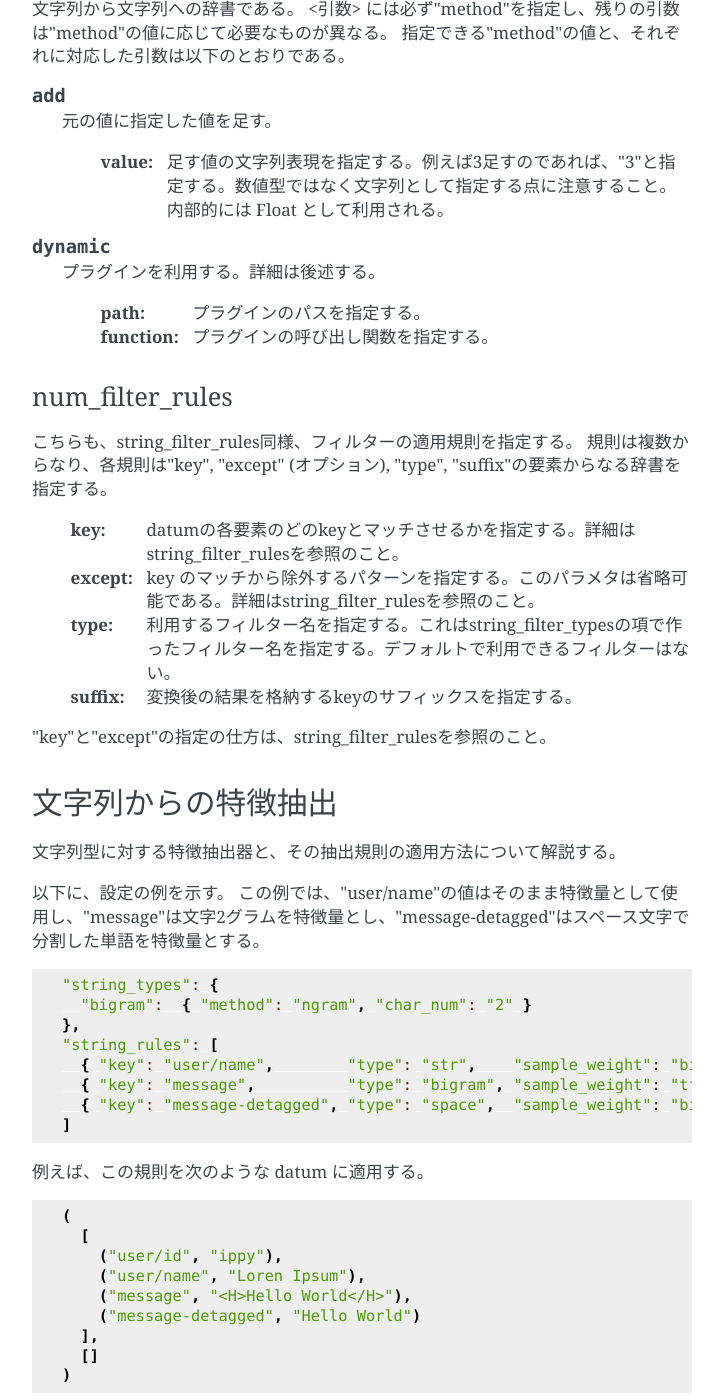
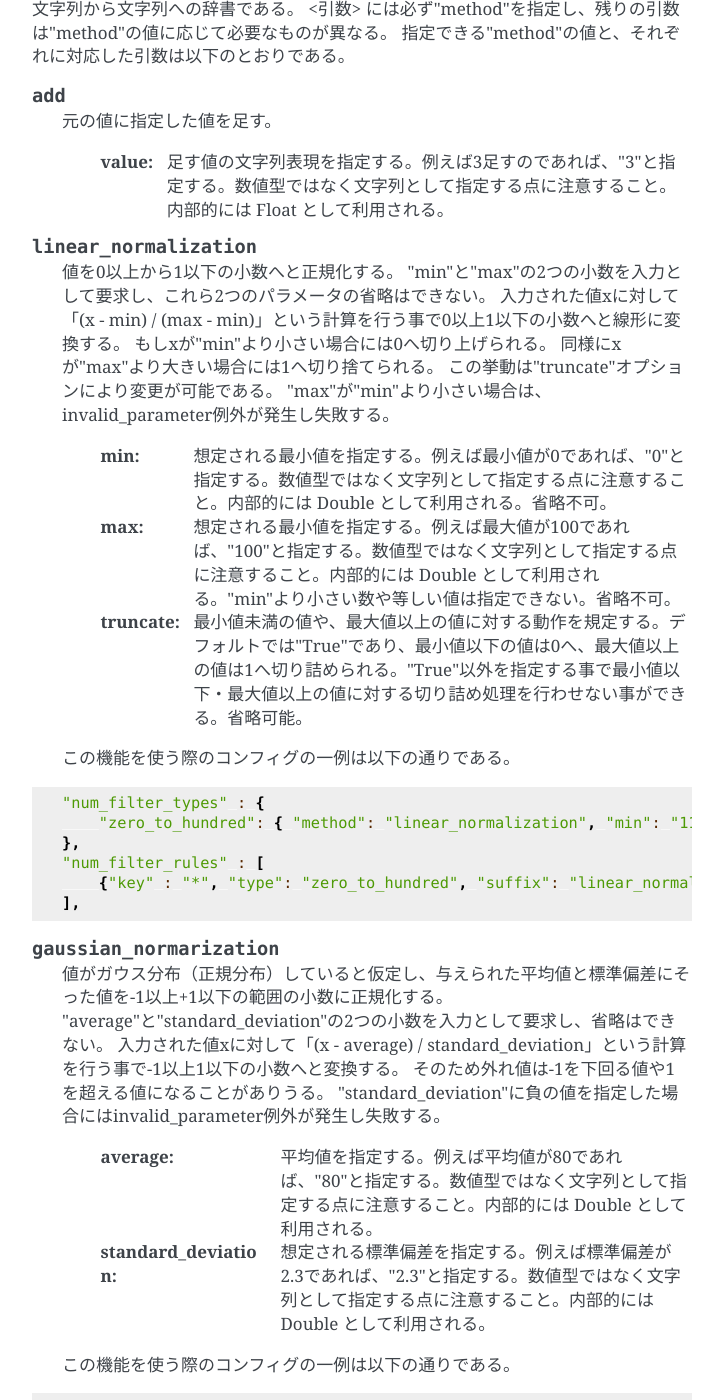
Before and after one commit to jubatus/website, a Sphinx documentation site: the page built from source/ja/fv_convert.rst, in a window 1280 px wide and 1400 px high, scrolled down 6240 px. Shown: the whole window, without its empty margins (388-1111 px from the left). Built offline with Sphinx 7.4.7, drawn with Linux system fonts in a browser that asks for light colours; the version number could not be read and is left out; some of the changed text lies outside the part shown.

Commit message:
add japanese documentation for number normalization filters

```diff
--- a/source/ja/fv_convert.rst
+++ b/source/ja/fv_convert.rst
@@ -254,13 +254,79 @@ num_filter_types
 
   :value:  足す値の文字列表現を指定する。例えば3足すのであれば、"3"と指定する。数値型ではなく文字列として指定する点に注意すること。内部的には Float として利用される。
 
+.. describe:: linear_normalization
+
+ 値を0以上から1以下の小数へと正規化する。
+ "min"と"max"の2つの小数を入力として要求し、これら2つのパラメータの省略はできない。
+ 入力された値xに対して「(x - min) / (max - min)」という計算を行う事で0以上1以下の小数へと線形に変換する。
+ もしxが"min"より小さい場合には0へ切り上げられる。
+ 同様にxが"max"より大きい場合には1へ切り捨てられる。
+ この挙動は"truncate"オプションにより変更が可能である。
+ "max"が"min"より小さい場合は、invalid_parameter例外が発生し失敗する。
+
+  :min:  想定される最小値を指定する。例えば最小値が0であれば、"0"と指定する。数値型ではなく文字列として指定する点に注意すること。内部的には Double として利用される。省略不可。
+  :max:  想定される最小値を指定する。例えば最大値が100であれば、"100"と指定する。数値型ではなく文字列として指定する点に注意すること。内部的には Double として利用される。"min"より小さい数や等しい値は指定できない。省略不可。
+  :truncate:  最小値未満の値や、最大値以上の値に対する動作を規定する。デフォルトでは"True"であり、最小値以下の値は0へ、最大値以上の値は1へ切り詰められる。"True"以外を指定する事で最小値以下・最大値以上の値に対する切り詰め処理を行わせない事ができる。省略可能。
+
+ この機能を使う際のコンフィグの一例は以下の通りである。
+
+.. code-block:: js
+
+    "num_filter_types" : {
+        "zero_to_hundred": { "method": "linear_normalization", "min": "1110", "max":"100" }
+    },
+    "num_filter_rules" : [
+        {"key" : "*", "type": "zero_to_hundred", "suffix": "linear_normalized" }
+    ],
+
+.. describe:: gaussian_normarization
+
+ 値がガウス分布（正規分布）していると仮定し、与えられた平均値と標準偏差にそった値を-1以上+1以下の範囲の小数に正規化する。
+ "average"と"standard_deviation"の2つの小数を入力として要求し、省略はできない。
+ 入力された値xに対して「(x - average) / standard_deviation」という計算を行う事で-1以上1以下の小数へと変換する。
+ そのため外れ値は-1を下回る値や1を超える値になることがありうる。
+ "standard_deviation"に負の値を指定した場合にはinvalid_parameter例外が発生し失敗する。
+
+  :average:  平均値を指定する。例えば平均値が80であれば、"80"と指定する。数値型ではなく文字列として指定する点に注意すること。内部的には Double として利用される。
+  :standard_deviation:  想定される標準偏差を指定する。例えば標準偏差が2.3であれば、"2.3"と指定する。数値型ではなく文字列として指定する点に注意すること。内部的には Double として利用される。
+
+ この機能を使う際のコンフィグの一例は以下の通りである。
+
+.. code-block:: js
+
+    "num_filter_types" : {
+        "gaussian_80_2.3": { "method": "gaussian_normalization", "average": "80", "standard_deviation":"2.3" }
+    },
+    "num_filter_rules" : [
+        {"key" : "*", "type": "gaussian_80_2.3", "suffix": "gaussian_normalized" }
+    ],
+
+.. describe:: sigmoid_normalization
+
+ 値をシグモイド関数に基づいて0から1の範囲へと切り詰める。
+ "gain"と"bias"の2つを入力として要求する。省略した場合にはそれぞれ1と0になる。
+ 入力された値xに対して「1 / (1 + e ^ (-gain * (x - bias)))」という計算を行う事で0〜1の小数へと変換する。
+
+  :gain:  sigmoid関数のゲイン値を指定する。大きな値を指定するほど急峻なsigmoid関数となる。例えば0.5を指定する場合は"0.5"と指定する。数値型ではなく文字列として指定する点に注意すること。内部的には Float として利用される。省略可能であり、デフォルトでは1である。
+  :bias:  sigmoid関数のバイアス値を指定する。sigmoid関数が0.5を出力する事を期待するxの値を指定する。例えば3を指定する場合は"3"と指定する。数値型ではなく文字列として指定する点に注意すること。内部的には Float として利用される。省略可能であり、デフォルトでは0である。
+
+ この機能を使う際のコンフィグの一例は以下の通りである。
+
+.. code-block:: js
+
+    "num_filter_types" : {
+        "sigmoid": { "method": "sigomoid_normalization", "gain": "0.05", "bias":"5" }
+    },
+    "num_filter_rules" : [
+        {"key" : "*", "type": "sigmoid", "suffix": "sigmoid_normalized" }
+    ],
+
 .. describe:: dynamic
 
  プラグインを利用する。詳細は後述する。
 
   :path:      プラグインのパスを指定する。
   :function:  プラグインの呼び出し関数を指定する。
-
 
 num_filter_rules
 ~~~~~~~~~~~~~~~~
```
